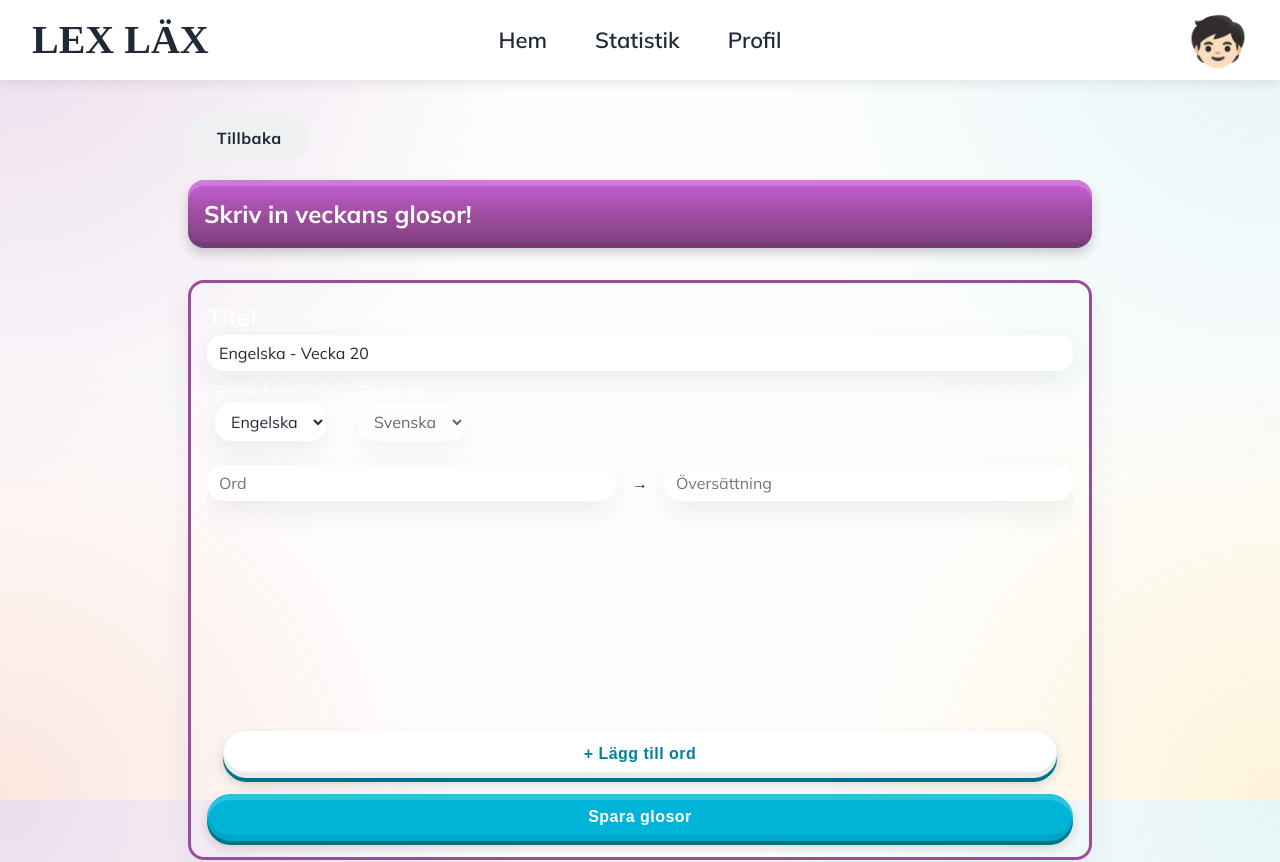
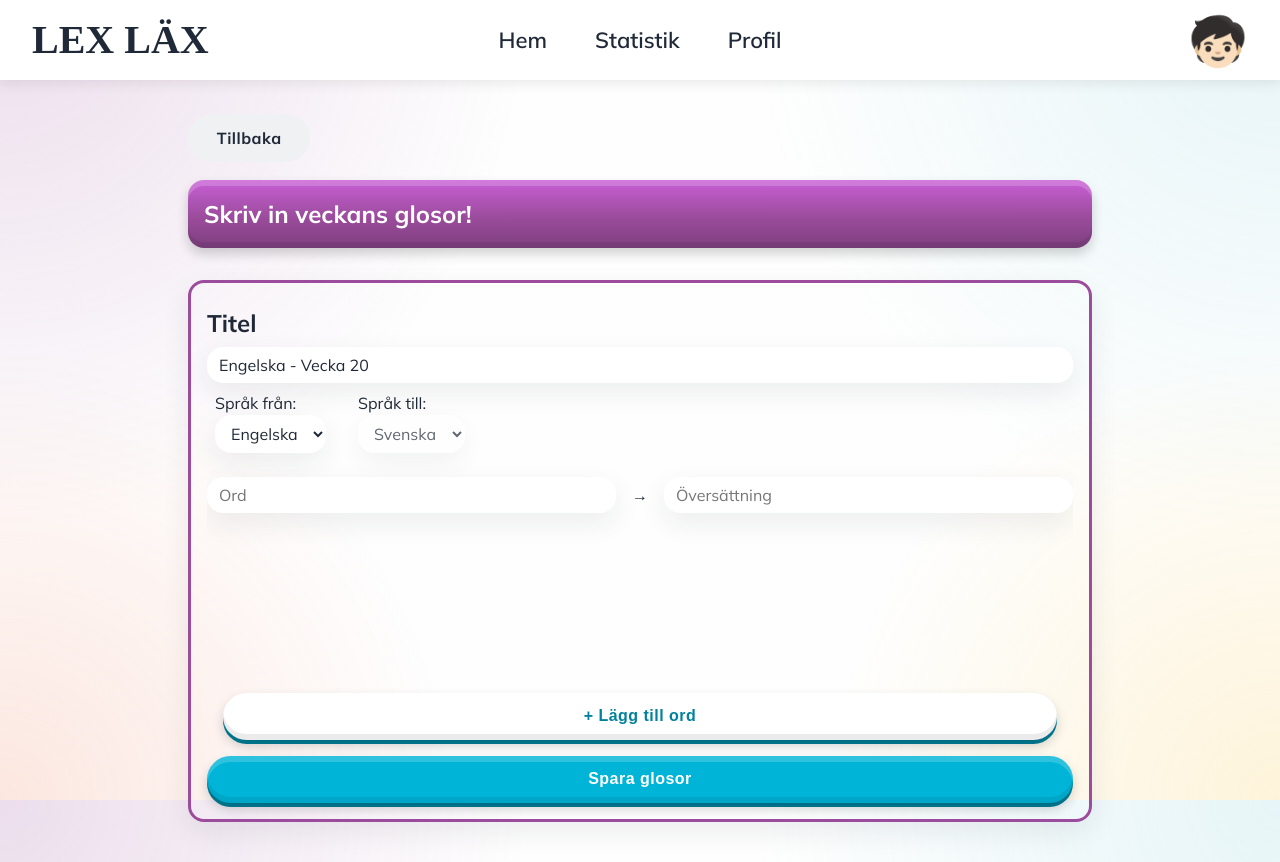
Before and after one commit to Augustlyden/Lex-Lax, a React app in the folder frontend/: page /vocabulary/1/create in a window 1280 px wide. Shown: the top 862 px of the page. Built offline with nearby package versions, Linux system fonts and the light colour scheme; no server answers; the HTML template or start-up script is replaced by a standard one; a web font is replaced by a local one.

Commit message:
small fixes

```diff
--- a/frontend/src/styles/createWordList.css
+++ b/frontend/src/styles/createWordList.css
@@ -1,9 +1,8 @@
 
-.word-list-wrapper h2,
-.word-list-wrapper p {
+.create-word-list-header-container h2
+ {
   color: var(--text-color-btn);
-  margin-bottom: 0;
-  padding: 0;
+
   line-height: 1.5;
 }
 
@@ -71,12 +70,11 @@ padding: 1rem;
     flex-direction: column;
     gap: 0.5rem;
     border-radius: 16px;
-    height: 250px;
+    height: 200px;
     overflow-y: auto;
     margin-bottom: 1rem;
     padding-top: 1rem;
-
-}
+   }
 .words-scroll-container::-webkit-scrollbar {
     width: 8px;
 }
```
Also changed, not shown: frontend/src/components/Subjects.jsx (+4 -3 lines).
